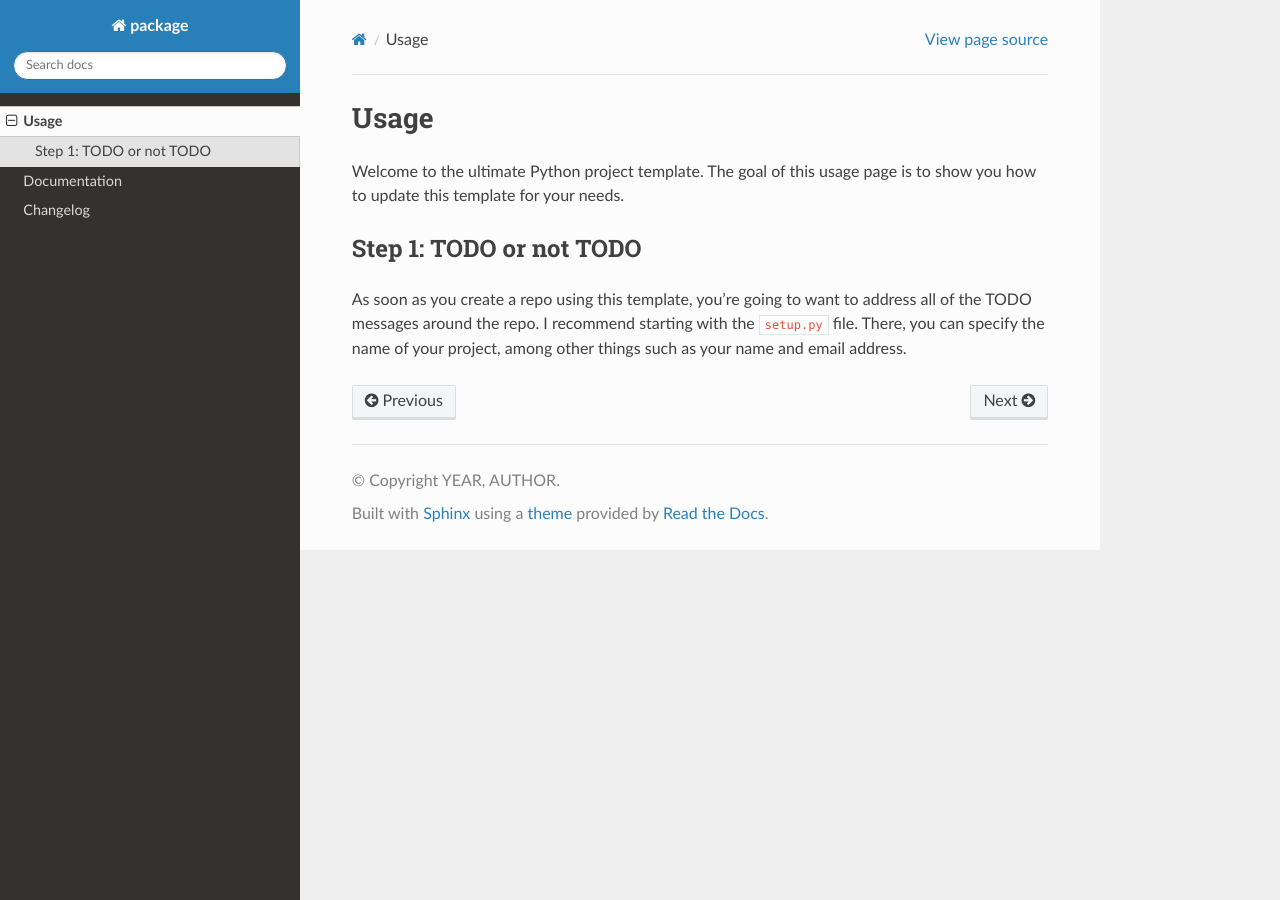
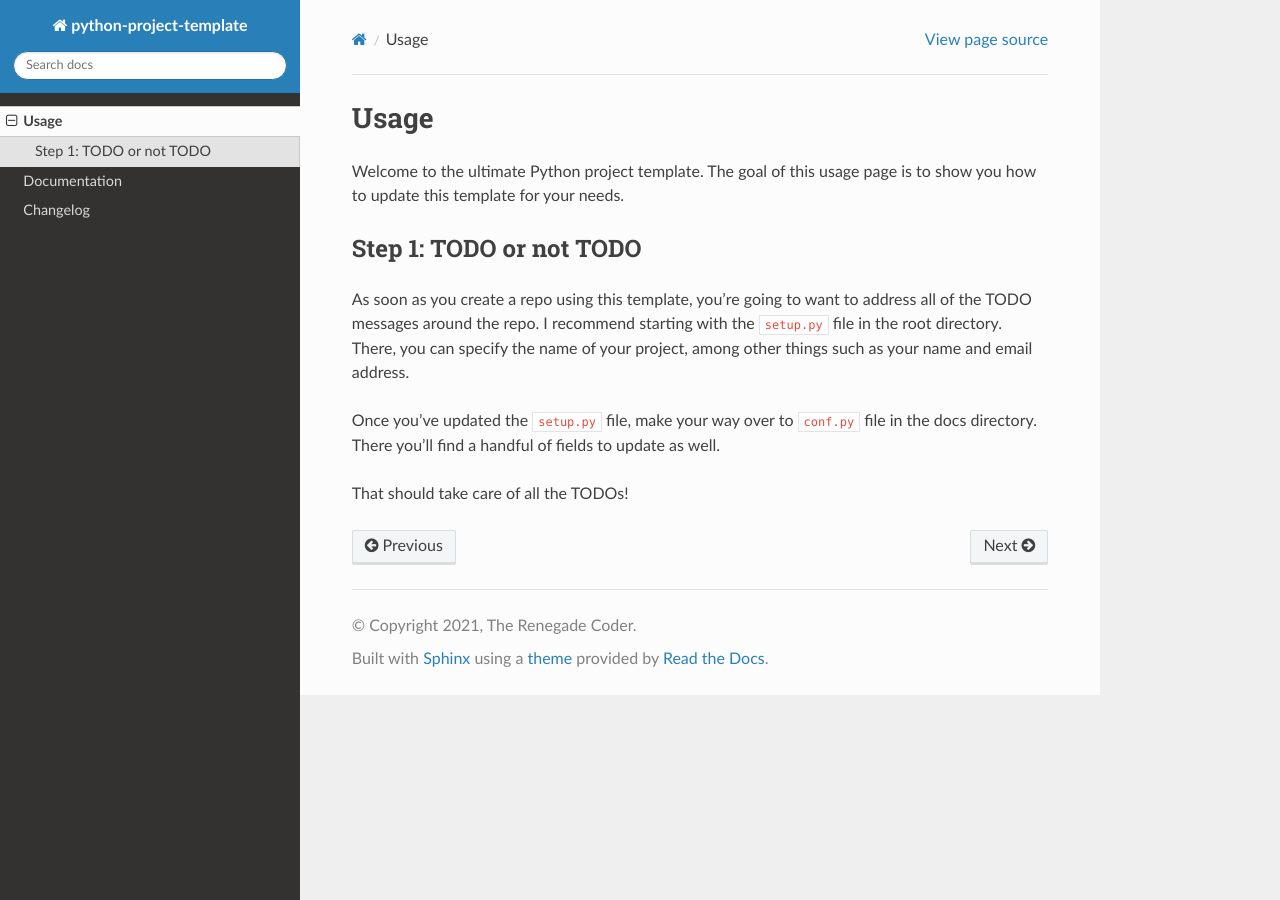
Before and after one commit to TheRenegadeCoder/ultimate-python-project-template, a Sphinx documentation site: the page built from docs/usage.rst, in a window 1280 px wide. Built offline with Sphinx 7.4.7 and the Read the Docs theme 2.0.0, drawn with Linux system fonts in a browser that asks for light colours.

Commit message:
Finished TODO section

```diff
--- a/docs/conf.py
+++ b/docs/conf.py
@@ -16,9 +16,9 @@ sys.path.insert(0, os.path.abspath('../'))
 
 # -- Project information -----------------------------------------------------
 
-project = 'package'  # TODO: Change based on name of project
-copyright = 'YEAR, AUTHOR'  # TODO: Change based on year and author name
-author = 'AUTHOR'  # TODO: Change based on author name
+project = 'python-project-template'  # TODO: Change based on name of project
+copyright = '2021, The Renegade Coder'  # TODO: Change based on year and author name
+author = 'The Renegade Coder'  # TODO: Change based on author name
 
 # -- General configuration ---------------------------------------------------
 
--- a/docs/usage.rst
+++ b/docs/usage.rst
@@ -11,6 +11,12 @@ Step 1: TODO or not TODO
 As soon as you create a repo using this template,
 you're going to want to address all of the TODO
 messages around the repo. I recommend starting with
-the ``setup.py`` file. There, you can specify the
-name of your project, among other things such as
-your name and email address.
+the ``setup.py`` file in the root directory. There,
+you can specify the name of your project, among other
+things such as your name and email address.
+
+Once you've updated the ``setup.py`` file, make your
+way over to ``conf.py`` file in the docs directory.
+There you'll find a handful of fields to update as well.
+
+That should take care of all the TODOs!
```
